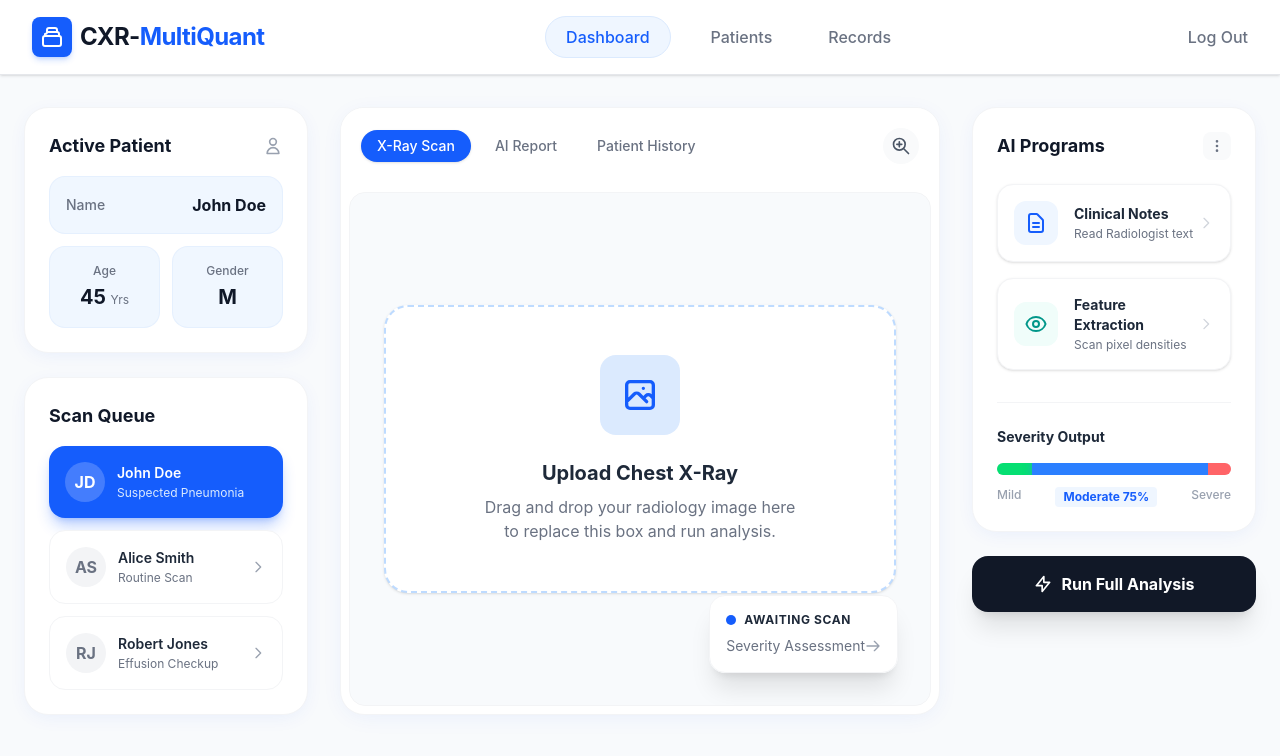
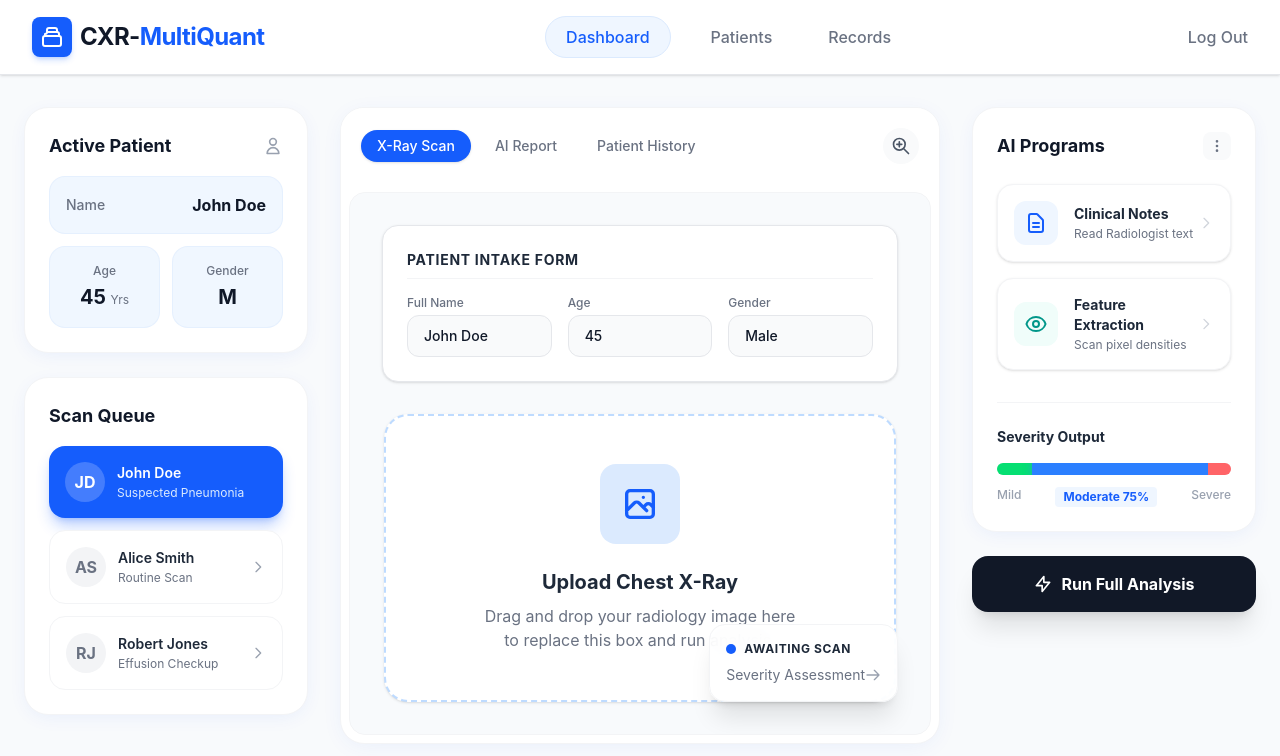
Before and after one commit to higgsboson1710/CXR-MultiQuant., a React app in the folder frontend/: page / in a window 1280 px wide. Both pictures are taken after a click on the button "Secure Sign In". Shown: the top 756 px of the page. Built offline with nearby package versions, Linux system fonts and the light colour scheme; the HTML template or start-up script is replaced by a standard one.

Commit message:
feat: Added dynamic Patient Intake Form using React State

```diff
--- a/frontend/src/App.jsx
+++ b/frontend/src/App.jsx
@@ -2,6 +2,9 @@ import { useState } from 'react'
 
 function App() {
   const [isLoggedIn, setIsLoggedIn] = useState(false)
+  const [patientName, setPatientName] = useState("John Doe")
+  const [patientAge, setPatientAge] = useState("45")
+  const [patientGender, setPatientGender] = useState("M")
 
 
   if (!isLoggedIn) {
@@ -150,16 +153,16 @@ function App() {
               <div className="space-y-3">
                 <div className="bg-[#f0f7ff] p-4 rounded-2xl border border-blue-100/50 flex justify-between items-center">
                   <span className="text-sm text-gray-500 font-medium">Name</span>
-                  <span className="text-base font-bold text-gray-900">John Doe</span>
+                  <span className="text-base font-bold text-gray-900">{patientName || "—"}</span>
                 </div>
                 <div className="flex gap-3">
                   <div className="bg-[#f0f7ff] p-4 rounded-2xl border border-blue-100/50 flex-1 flex flex-col justify-center items-center">
                     <span className="text-xs text-gray-500 font-medium mb-1">Age</span>
-                    <span className="text-xl font-bold text-gray-900">45 <span className="text-xs font-normal text-gray-500">Yrs</span></span>
+                    <span className="text-xl font-bold text-gray-900">{patientAge || "—"} <span className="text-xs font-normal text-gray-500">Yrs</span></span>
                   </div>
                   <div className="bg-[#f0f7ff] p-4 rounded-2xl border border-blue-100/50 flex-1 flex flex-col justify-center items-center">
                     <span className="text-xs text-gray-500 font-medium mb-1">Gender</span>
-                    <span className="text-xl font-bold text-gray-900 text-blue-600">M</span>
+                    <span className="text-xl font-bold text-gray-900 text-blue-600">{patientGender || "—"}</span>
                   </div>
                 </div>
               </div>
@@ -219,10 +222,48 @@ function App() {
                 </div>
               </div>
 
-              <div className="flex-grow bg-[#f8fafc] flex items-center justify-center relative p-8 m-2 rounded-2xl border border-gray-100 overflow-hidden">
+              <div className="flex-grow bg-[#f8fafc] flex flex-col items-center justify-center relative p-8 m-2 rounded-2xl border border-gray-100 overflow-hidden">
+
+                {/* NEW: Patient Intake Form */}
+                <div className="w-full max-w-2xl bg-white p-6 rounded-2xl shadow-sm border border-gray-200 mb-8 z-10 relative">
+                  <h3 className="text-sm font-bold text-gray-800 uppercase tracking-wider mb-4 border-b border-gray-100 pb-2">Patient Intake Form</h3>
+                  <div className="grid grid-cols-1 md:grid-cols-3 gap-4">
+                    <div>
+                      <label className="block text-xs font-medium text-gray-500 mb-1">Full Name</label>
+                      <input
+                        type="text"
+                        value={patientName}
+                        onChange={(e) => setPatientName(e.target.value)}
+                        className="w-full px-4 py-2.5 bg-gray-50 border border-gray-200 rounded-xl text-gray-900 focus:outline-none focus:ring-2 focus:ring-blue-500 transition-all text-sm font-medium"
+                        placeholder="e.g. John Doe"
+                      />
+                    </div>
+                    <div>
+                      <label className="block text-xs font-medium text-gray-500 mb-1">Age</label>
+                      <input
+                        type="number"
+                        value={patientAge}
+                        onChange={(e) => setPatientAge(e.target.value)}
+                        className="w-full px-4 py-2.5 bg-gray-50 border border-gray-200 rounded-xl text-gray-900 focus:outline-none focus:ring-2 focus:ring-blue-500 transition-all text-sm font-medium"
+                        placeholder="e.g. 45"
+                      />
+                    </div>
+                    <div>
+                      <label className="block text-xs font-medium text-gray-500 mb-1">Gender</label>
+                      <select
+                        value={patientGender}
+                        onChange={(e) => setPatientGender(e.target.value)}
+                        className="w-full px-4 py-2.5 bg-gray-50 border border-gray-200 rounded-xl text-gray-900 focus:outline-none focus:ring-2 focus:ring-blue-500 transition-all text-sm font-medium appearance-none">
+                        <option value="M">Male</option>
+                        <option value="F">Female</option>
+                        <option value="Other">Other</option>
+                      </select>
+                    </div>
+                  </div>
+                </div>
 
                 {/* Image Placeholder - Awaiting User Upload */}
-                <div className="w-full h-full flex flex-col items-center justify-center text-center max-w-lg z-10 relative">
+                <div className="w-full flex flex-col items-center justify-center text-center max-w-lg z-10 relative">
                   <div className="bg-white p-12 rounded-3xl border-2 border-dashed border-blue-200 shadow-sm w-full hover:border-blue-400 hover:bg-blue-50/50 transition-all cursor-pointer">
                     <div className="w-20 h-20 bg-blue-100 text-blue-600 rounded-2xl flex items-center justify-center mx-auto mb-6">
                       <svg className="w-10 h-10" fill="none" stroke="currentColor" viewBox="0 0 24 24"><path strokeLinecap="round" strokeLinejoin="round" strokeWidth="2" d="M4 16l4.586-4.586a2 2 0 012.828 0L16 16m-2-2l1.586-1.586a2 2 0 012.828 0L20 14m-6-6h.01M6 20h12a2 2 0 002-2V6a2 2 0 00-2-2H6a2 2 0 00-2 2v12a2 2 0 002 2z"></path></svg>
```
